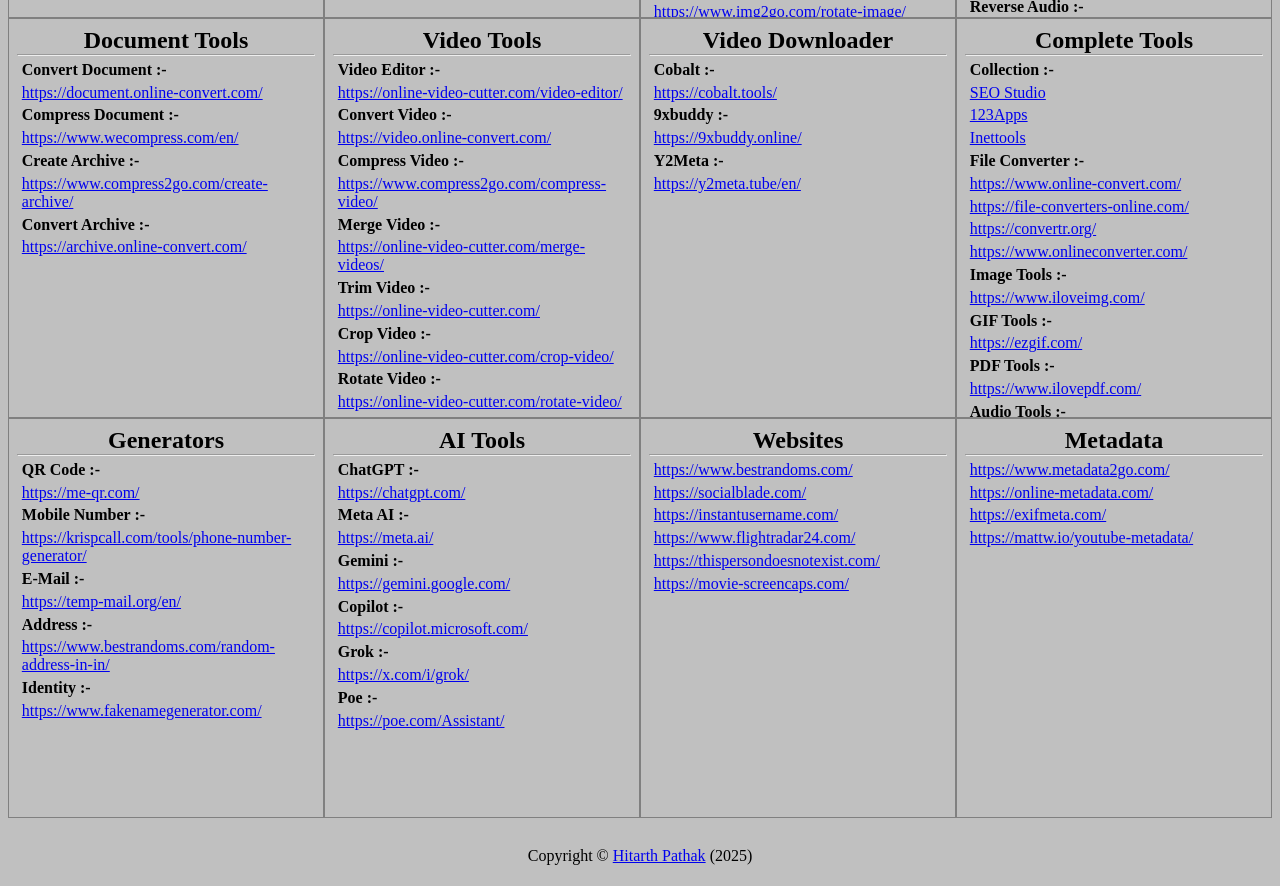
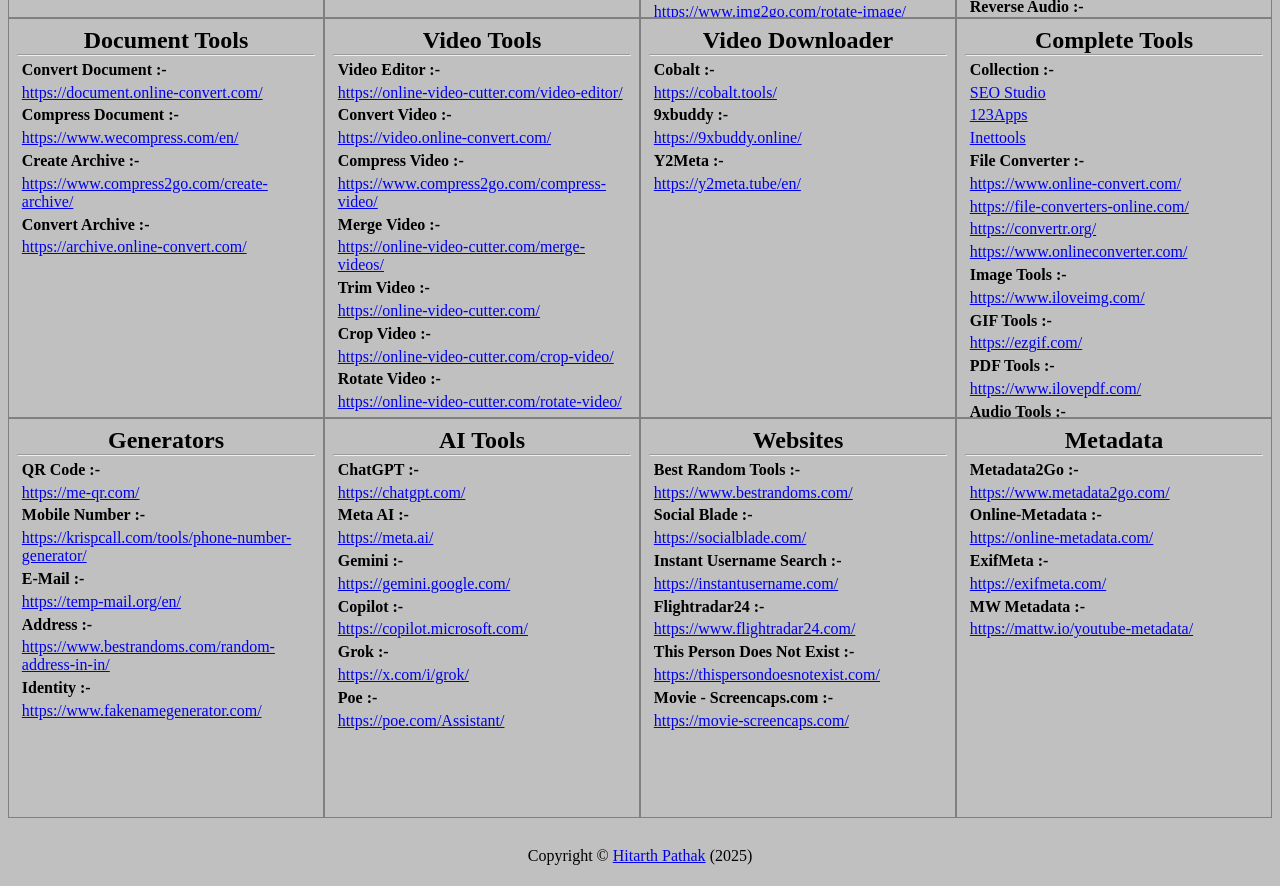
Before and after one commit to hitarthpathak/OSINT, a plain HTML site: page index.html in a window 1280 px wide. Shown: the part 464-1350 px from the top of the page. Drawn offline with Linux system fonts and the light colour scheme.

Commit message:
Update index.html

```diff
--- a/index.html
+++ b/index.html
@@ -704,11 +704,15 @@
 
             <hr>
 
+            <h4>Best Random Tools :-</h4>
+
             <a href="https://www.bestrandoms.com/" target="_blank">
 
                 <p>https://www.bestrandoms.com/</p>
 
             </a>
+
+            <h4>Social Blade :-</h4>
 
             <a href="https://socialblade.com/" target="_blank">
 
@@ -716,11 +720,15 @@
 
             </a>
 
+            <h4>Instant Username Search :-</h4>
+
             <a href="https://instantusername.com/" target="_blank">
 
                 <p>https://instantusername.com/</p>
 
             </a>
+
+            <h4>Flightradar24 :-</h4>
 
             <a href="https://www.flightradar24.com/" target="_blank">
 
@@ -728,11 +736,15 @@
 
             </a>
 
+            <h4>This Person Does Not Exist :-</h4>
+
             <a href="https://thispersondoesnotexist.com/" target="_blank">
 
                 <p>https://thispersondoesnotexist.com/</p>
 
             </a>
+
+            <h4>Movie - Screencaps.com :-</h4>
 
             <a href="https://movie-screencaps.com/" target="_blank">
 
@@ -748,11 +760,15 @@
 
             <hr>
 
+            <h4>Metadata2Go :-</h4>
+
             <a href="https://www.metadata2go.com/" target="_blank">
 
                 <p>https://www.metadata2go.com/</p>
 
             </a>
+
+            <h4>Online-Metadata :-</h4>
 
             <a href="https://online-metadata.com/" target="_blank">
 
@@ -760,11 +776,15 @@
 
             </a>
 
+            <h4>ExifMeta :-</h4>
+
             <a href="https://exifmeta.com/" target="_blank">
 
                 <p>https://exifmeta.com/</p>
 
             </a>
+
+            <h4>MW Metadata :-</h4>
 
             <a href="https://mattw.io/youtube-metadata/" target="_blank">
 
```
